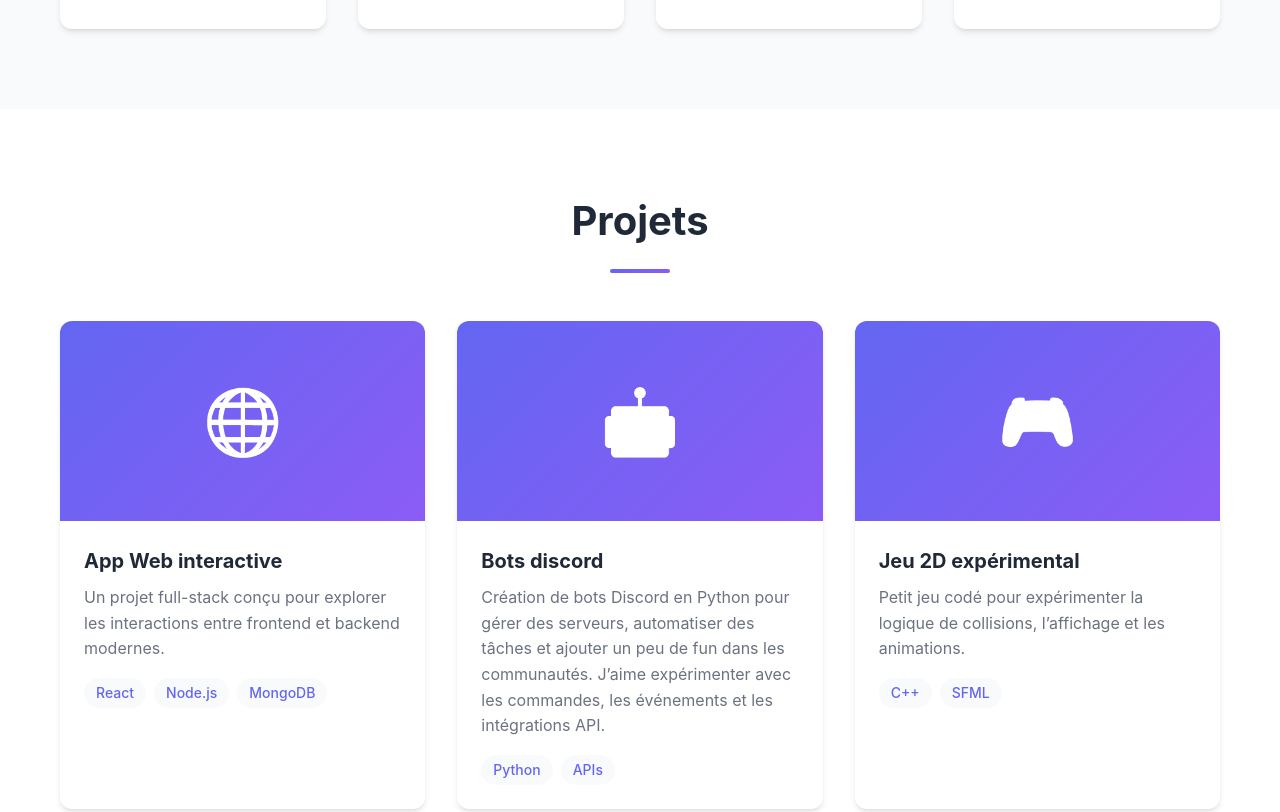
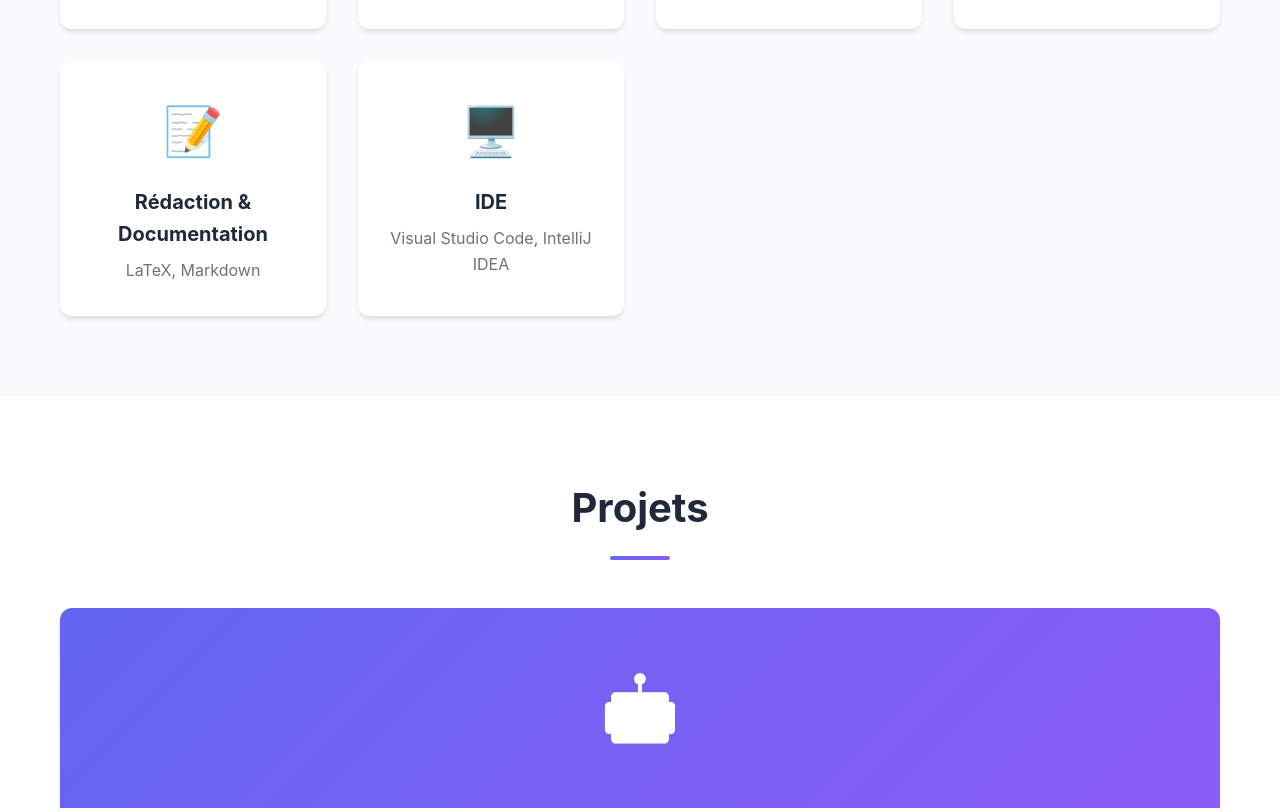
Before and after one commit to Gaztaflux/gaztaflux.github.io, a plain HTML site: page index.html in a window 1280 px wide. Shown: the part 1607-2419 px from the top of the page. Drawn offline with Linux system fonts and the light colour scheme.

Commit message:
Add new skills and update project section comments in portfolio

```diff
--- a/index.html
+++ b/index.html
@@ -73,6 +73,17 @@
                     <h3>Design & Création</h3>
                     <p>UI/UX, Blender, optimisation visuelle</p>
                 </div>
+                <div class="skill-card">
+                    <div class="skill-icon">📝</div>
+                    <h3>Rédaction & Documentation</h3>
+                    <p>LaTeX, Markdown</p>
+                </div>
+                <div class="skill-card">
+                    <div class="skill-icon">🖥️</div>
+                    <h3>IDE</h3>
+                    <p>Visual Studio Code, IntelliJ IDEA</p>
+                </div>
+
             </div>
         </div>
     </section>
@@ -81,6 +92,7 @@
         <div class="container">
             <h2 class="section-title">Projets</h2>
             <div class="projects-grid">
+                <!--
                 <div class="project-card">
                     <div class="project-image">
                         <div class="project-placeholder">🌐</div>
@@ -95,6 +107,7 @@
                         </div>
                     </div>
                 </div>
+                -->
 
                 <div class="project-card">
                     <div class="project-image">
@@ -110,6 +123,7 @@
                     </div>
                 </div>
 
+                <!--
                 <div class="project-card">
                     <div class="project-image">
                         <div class="project-placeholder">🎮</div>
@@ -123,6 +137,7 @@
                         </div>
                     </div>
                 </div>
+                -->
             </div>
         </div>
     </section>
```
